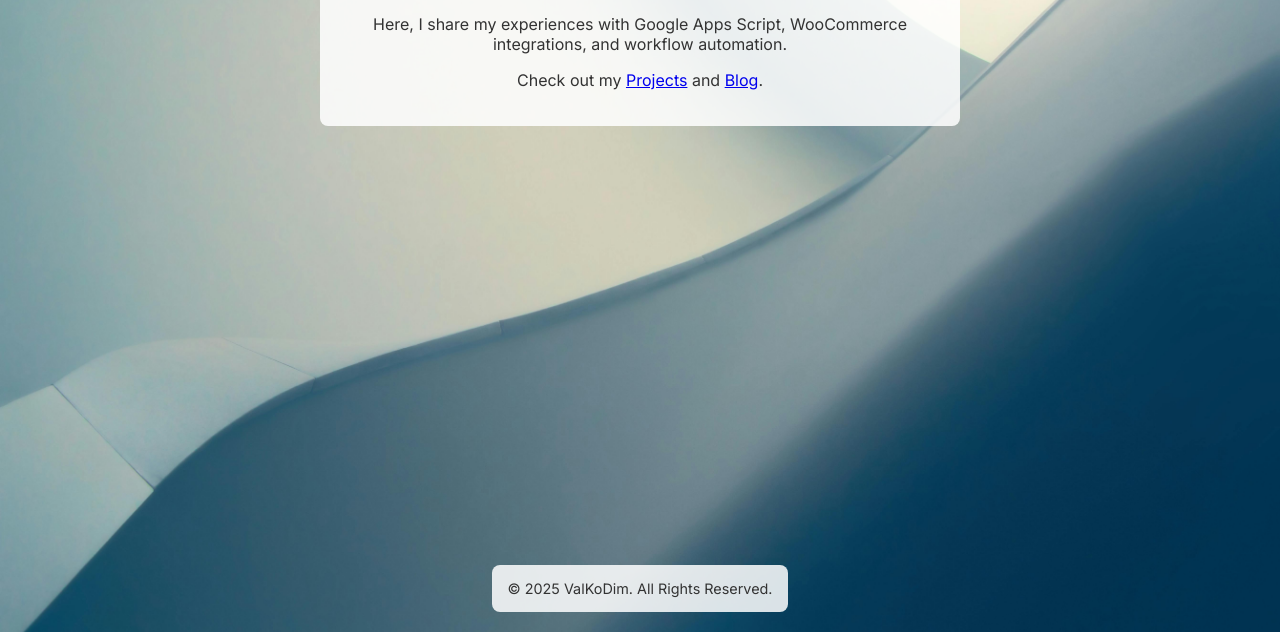
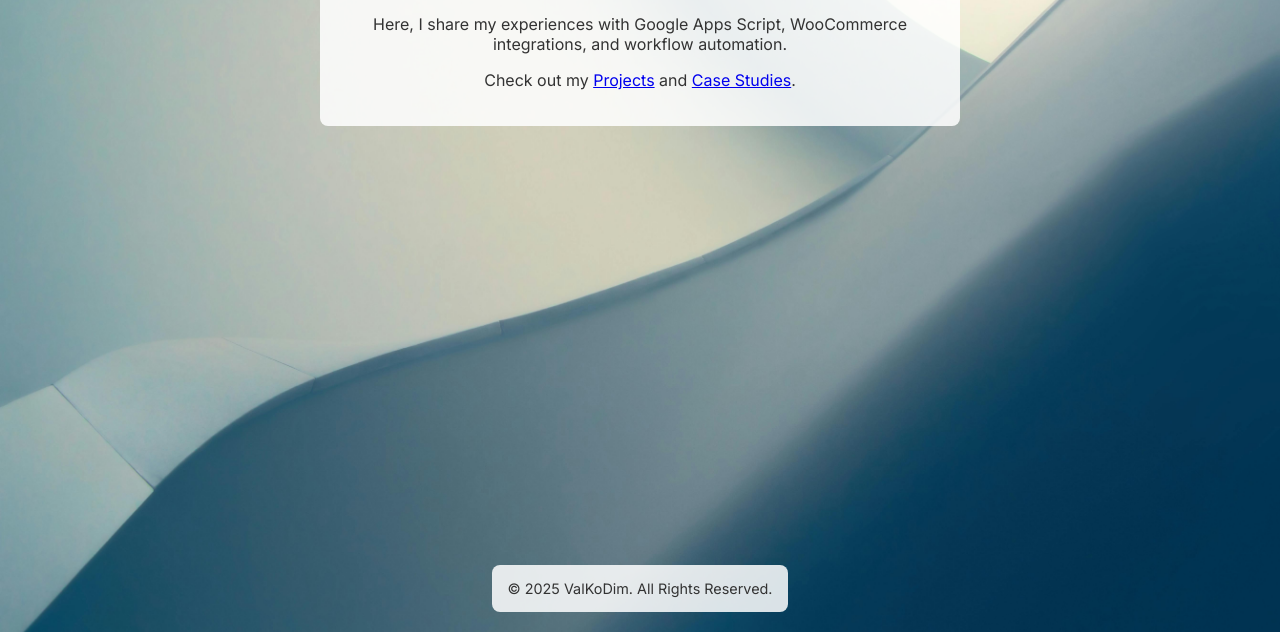
Before and after one commit to ValKoDim/ValKoDim.github.io, a plain HTML site: page index.html in a window 1280 px wide. Shown: the part 168-800 px from the top of the page. Drawn offline with Linux system fonts and the light colour scheme.

Commit message:
Update index.html

```diff
--- a/index.html
+++ b/index.html
@@ -21,7 +21,7 @@
     <main class="overlay">
         <h1>Welcome to My Automation Blog</h1>
         <p>Here, I share my experiences with Google Apps Script, WooCommerce integrations, and workflow automation.</p>
-        <p>Check out my <a href="projects.html">Projects</a> and <a href="blog.html">Blog</a>.</p>
+        <p>Check out my <a href="projects.html">Projects</a> and <a href="blog.html">Case Studies</a>.</p>
     </main>
 
     <!-- Footer -->
```
